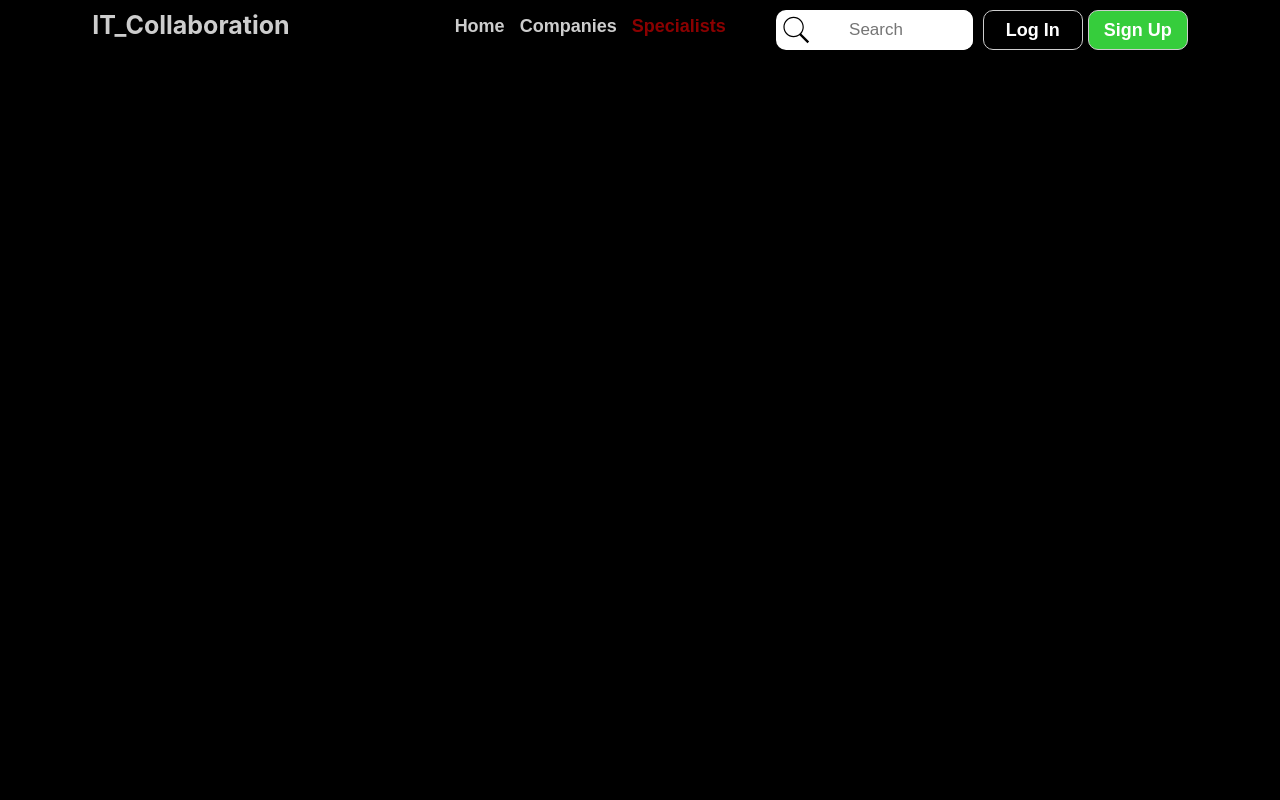
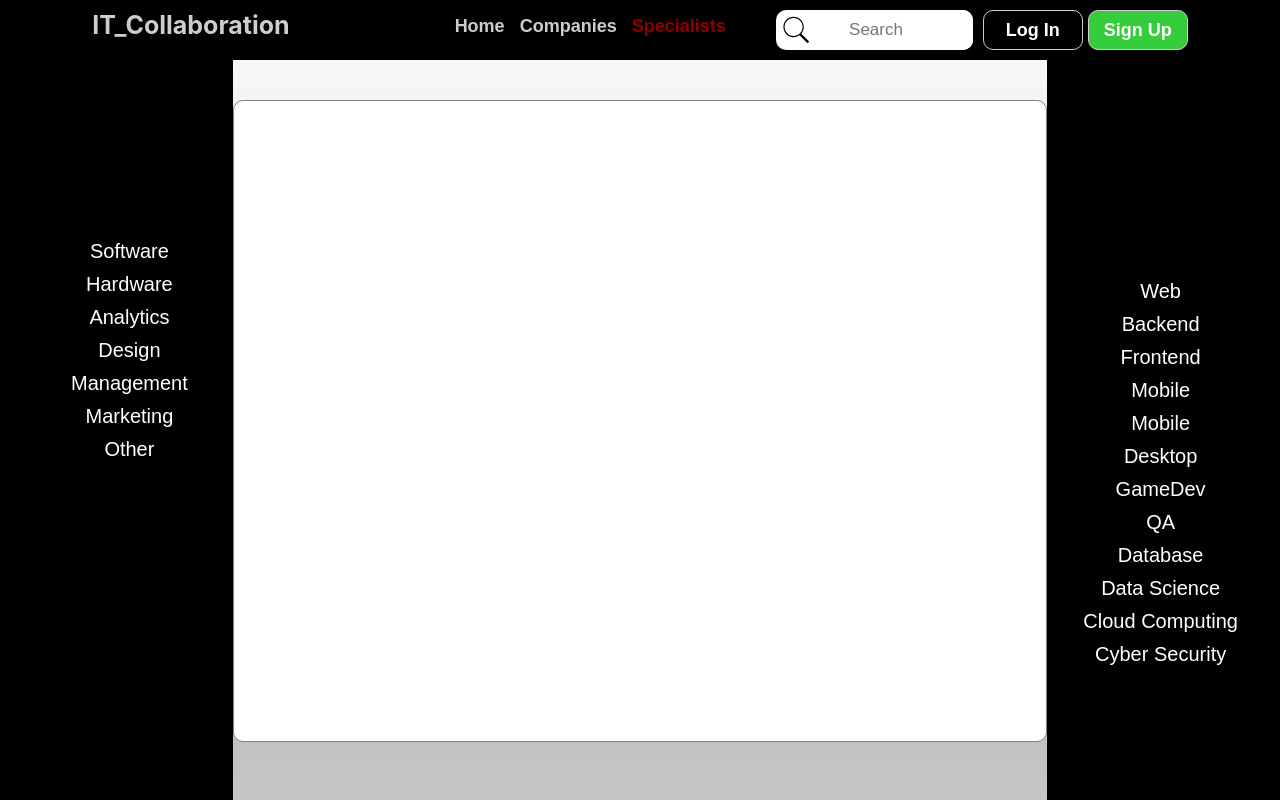
Before and after one commit to Anonimous05/IT_Collaboration, a React (Create React App) app: page /specialists in a window 1280 px wide. Built offline with nearby package versions, Linux system fonts and the light colour scheme.

Commit message:
Сделал страницы Companies и Specialists

```diff
--- a/src/App.js
+++ b/src/App.js
@@ -7,6 +7,8 @@ import Greeting from "./Container/Greeting/Greeting";
 import SignUp from "./Container/SignUp/signUp";
 import {ToastContainer} from "react-toastify";
 import SettingsCompany from "./Container/Settings/settingsCompany";
+import Companies from "./Container/Companies/Companies";
+import Specialists from "./Container/Specialists/Specialists";
 
 function App() {
   return (
@@ -18,6 +20,8 @@ function App() {
               <Route path="/login" component={Login}/>
               <Route path="/signup" component={SignUp}/>
               <Route path="/settings" component={SettingsCompany}/>
+              <Route path="/companies" component={Companies}/>
+              <Route path="/specialists" component={Specialists}/>
           </Switch>
       </div>
 );
--- /dev/null
+++ b/src/Container/Companies/Companies.css
@@ -0,0 +1,47 @@
+.CompaniesContainer {
+    height: 100vh;
+    width: 96%;
+    margin-left: 2%;
+    background: linear-gradient(180deg, rgba(255,255,255,1) 0%, rgba(186,186,186,1) 77%, rgba(198,198,198,1) 100%);
+    display: flex;
+    justify-content: space-between;
+}
+.menu_1, .menu_2 {
+    height: 100vh;
+    width: 220px;
+    color: white;
+    background: black;
+    display: inline-block;
+    align-items: center;
+}
+.menu_1 ul{
+    padding: 0;
+    height: 50vh;
+    margin-top: 30vh;
+    list-style: none;
+}
+.menu_2 ul {
+    height: 50vh;
+    margin-top: 35vh;
+    list-style: none;
+    padding-left: 20px;
+}
+.menu_1 li, .menu_2 li{
+    font-family: sans-serif;
+    font-size: 20px;
+    margin-top: 10px;
+    text-align: center;
+}
+.menu_1 li:hover, .menu_2 li:hover{
+    color: darkred;
+    cursor: pointer;
+}
+.CompaniesContainer > .container {
+    border: 1px solid grey;
+    height: 80vh;
+    width: 70%;
+    border-radius: 10px;
+    background: white;
+
+    margin-top: 100px;
+}
--- /dev/null
+++ b/src/Container/Companies/Companies.js
@@ -0,0 +1,80 @@
+import React, {Component} from 'react';
+import './Companies.css';
+
+class Companies extends Component {
+
+    state = {
+        catalogs: [
+            "Software",
+            "Hardware",
+            "Analytics",
+            "Design",
+            "Management",
+            "Marketing",
+            "Other"
+        ],
+        subCatalogs: [
+            {name: "Software SubCatalog", parent: "Software"},
+            {name: "Software SubCatalog", parent: "Software"},
+            {name: "Software SubCatalog", parent: "Software"},
+            {name: "Software SubCatalog", parent: "Software"},
+
+            {name: "Hardware SubCatalog", parent: "Hardware"},
+            {name: "Hardware SubCatalog", parent: "Hardware"},
+
+            {name: "Analytics SubCatalog", parent: "Analytics"},
+            {name: "Analytics SubCatalog", parent: "Analytics"},
+
+            {name: "Design SubCatalog", parent: "Design"},
+            {name: "Design SubCatalog", parent: "Design"},
+            {name: "Design SubCatalog", parent: "Design"},
+
+            {name: "Management SubCatalog", parent: "Management"},
+            {name: "Management SubCatalog", parent: "Management"},
+            {name: "Management SubCatalog", parent: "Management"},
+            {name: "Management SubCatalog", parent: "Management"},
+            {name: "Management SubCatalog", parent: "Management"},
+
+            {name: "Marketing SubCatalog", parent: "Marketing"},
+            {name: "Marketing SubCatalog", parent: "Marketing"},
+            {name: "Marketing SubCatalog", parent: "Marketing"},
+        ],
+        subCatalogMenu: [
+            {name: "Software SubCatalog", parent: "Software"},
+            {name: "Software SubCatalog", parent: "Software"},
+            {name: "Software SubCatalog", parent: "Software"},
+            {name: "Software SubCatalog", parent: "Software"},
+        ]
+    }
+
+    subCatalogs = (id) => {
+        const filter = this.state.subCatalogs.filter(sub => sub.parent === this.state.catalogs[id]);
+        this.setState({subCatalogMenu: filter});
+    }
+
+    render() {
+        return (
+            <div className="CompaniesContainer">
+                <div className="menu_1">
+                    <ul>
+                        {Object.keys(this.state.catalogs).map(name => (
+                            <li onClick={() => this.subCatalogs(name)} key={name}>{this.state.catalogs[name]}</li>
+                        ))}
+                    </ul>
+                </div>
+                <div className="container">
+
+                </div>
+                <div className="menu_2">
+                    <ul>
+                        {Object.keys(this.state.subCatalogMenu).map(name => (
+                            <li key={name}>{this.state.subCatalogMenu[name].name}</li>
+                        ))}
+                    </ul>
+                </div>
+            </div>
+        );
+    }
+}
+
+export default Companies;
--- /dev/null
+++ b/src/Container/Specialists/Specialists.css
@@ -0,0 +1,17 @@
+.SpecialistsContainer {
+    height: 100vh;
+    width: 96%;
+    margin-left: 2%;
+    background: linear-gradient(180deg, rgba(255,255,255,1) 0%, rgba(186,186,186,1) 77%, rgba(198,198,198,1) 100%);
+    display: flex;
+    justify-content: space-between;
+}
+.SpecialistsContainer > .container {
+    border: 1px solid grey;
+    height: 80vh;
+    width: 70%;
+    border-radius: 10px;
+    background: white;
+
+    margin-top: 100px;
+}
--- /dev/null
+++ b/src/Container/Specialists/Specialists.js
@@ -0,0 +1,96 @@
+import React, {Component} from 'react';
+import './Specialists.css';
+
+class Specialists extends Component {
+
+    state = {
+        catalogs: [
+            "Software",
+            "Hardware",
+            "Analytics",
+            "Design",
+            "Management",
+            "Marketing",
+            "Other"
+        ],
+        subCatalogs: [
+            {name: "Web", parent: "Software"},
+            {name: "Backend", parent: "Software"},
+            {name: "Frontend", parent: "Software"},
+            {name: "Mobile", parent: "Software"},
+            {name: "Mobile", parent: "Software"},
+            {name: "Desktop", parent: "Software"},
+            {name: "GameDev", parent: "Software"},
+            {name: "QA", parent: "Software"},
+            {name: "Database", parent: "Software"},
+            {name: "Data Science", parent: "Software"},
+            {name: "Cloud Computing", parent: "Software"},
+            {name: "Cyber Security", parent: "Software"},
+
+            {name: "Hardware SubCatalog", parent: "Hardware"},
+            {name: "Hardware SubCatalog", parent: "Hardware"},
+
+            {name: "Analytics SubCatalog", parent: "Analytics"},
+            {name: "Analytics SubCatalog", parent: "Analytics"},
+
+            {name: "Design SubCatalog", parent: "Design"},
+            {name: "Design SubCatalog", parent: "Design"},
+            {name: "Design SubCatalog", parent: "Design"},
+
+            {name: "Management SubCatalog", parent: "Management"},
+            {name: "Management SubCatalog", parent: "Management"},
+            {name: "Management SubCatalog", parent: "Management"},
+            {name: "Management SubCatalog", parent: "Management"},
+            {name: "Management SubCatalog", parent: "Management"},
+
+            {name: "Marketing SubCatalog", parent: "Marketing"},
+            {name: "Marketing SubCatalog", parent: "Marketing"},
+            {name: "Marketing SubCatalog", parent: "Marketing"},
+        ],
+        subCatalogMenu: [
+            {name: "Web", parent: "Software"},
+            {name: "Backend", parent: "Software"},
+            {name: "Frontend", parent: "Software"},
+            {name: "Mobile", parent: "Software"},
+            {name: "Mobile", parent: "Software"},
+            {name: "Desktop", parent: "Software"},
+            {name: "GameDev", parent: "Software"},
+            {name: "QA", parent: "Software"},
+            {name: "Database", parent: "Software"},
+            {name: "Data Science", parent: "Software"},
+            {name: "Cloud Computing", parent: "Software"},
+            {name: "Cyber Security", parent: "Software"},
+        ]
+    }
+
+    subCatalogs = (id) => {
+        const filter = this.state.subCatalogs.filter(sub => sub.parent === this.state.catalogs[id]);
+        this.setState({subCatalogMenu: filter});
+    }
+
+    render() {
+        return (
+            <div className="SpecialistsContainer">
+                <div className="menu_1">
+                    <ul>
+                        {Object.keys(this.state.catalogs).map(name => (
+                            <li onClick={() => this.subCatalogs(name)} key={name}>{this.state.catalogs[name]}</li>
+                        ))}
+                    </ul>
+                </div>
+                <div className="container">
+
+                </div>
+                <div className="menu_2">
+                    <ul>
+                        {Object.keys(this.state.subCatalogMenu).map(name => (
+                            <li key={name}>{this.state.subCatalogMenu[name].name}</li>
+                        ))}
+                    </ul>
+                </div>
+            </div>
+        );
+    }
+}
+
+export default Specialists;
```
